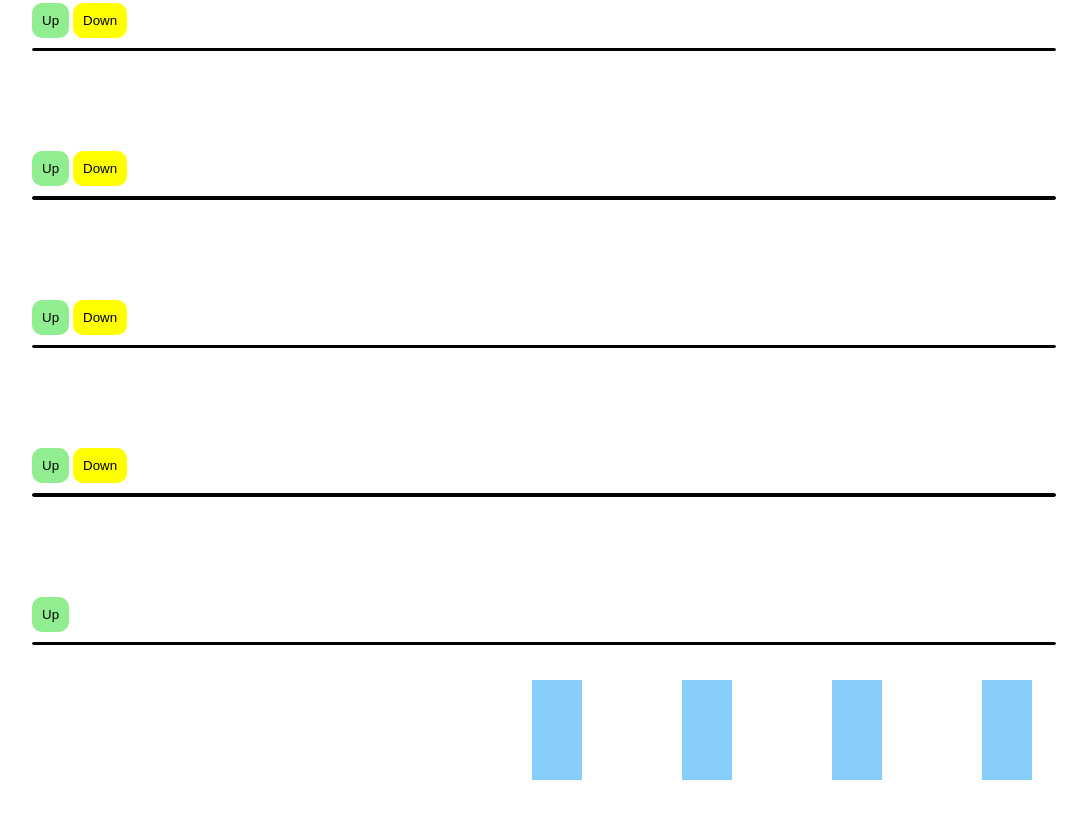
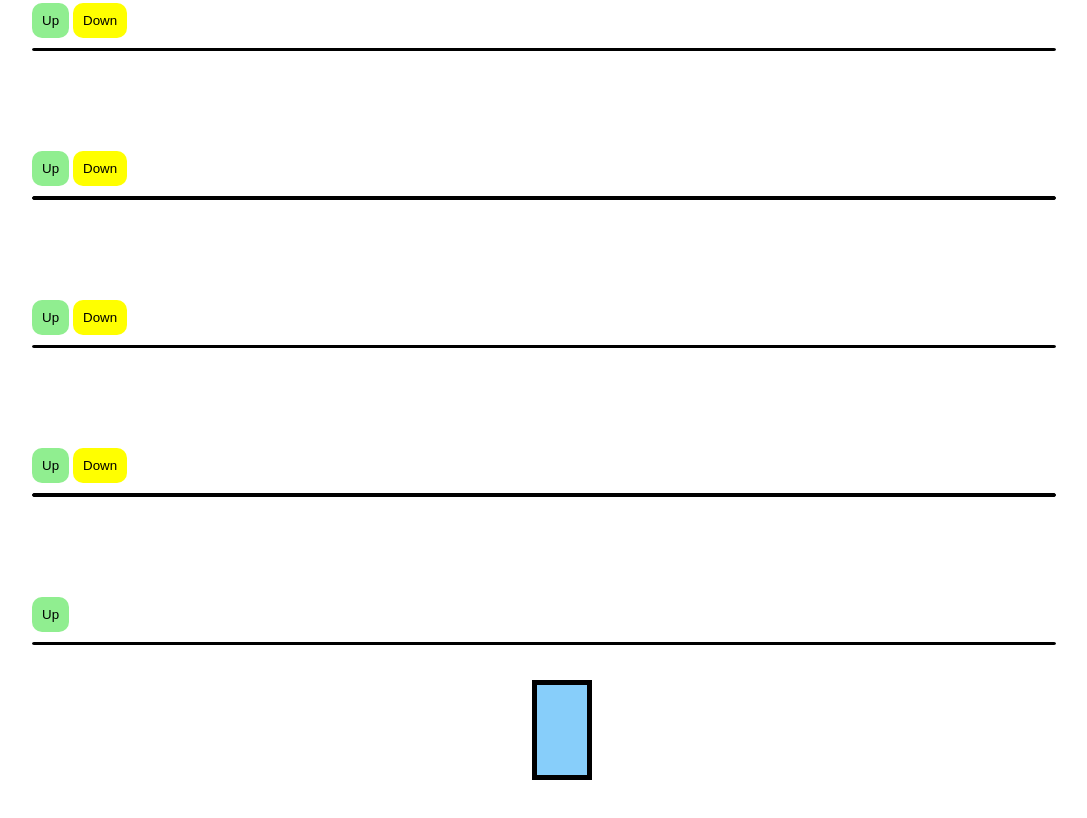
Before and after one commit to Aryan-9211/lift-simulation, a plain HTML site: page index.html in a window 1280 px wide. Shown: the part 1090-1908 px from the top of the page, without its empty margins (118-1205 px from the left). Drawn offline with Linux system fonts and the light colour scheme.

Commit message:
one lift

```diff
--- a/index.html
+++ b/index.html
@@ -15,9 +15,9 @@
 
     <div class="container">
         <div class="lift"></div>
-        <div class="lift2"></div>
+        <!-- <div class="lift2"></div>
         <div class="lift3"></div>
-        <div class="lift4"></div>
+        <div class="lift4"></div> -->
         <button class="btn1" id="floor1">Down</button>
         <hr class="hr1">
         <button class="btn2" id="floor2">Up</button>
--- a/index.js
+++ b/index.js
@@ -70,6 +70,9 @@
 //     document.querySelector(".lift").style.marginTop = "1270px";
 // })
 
+
+
+
 const lift = document.querySelector(".lift");
 const btn = document.querySelectorAll("button");
 
--- a/styles.css
+++ b/styles.css
@@ -219,13 +219,14 @@ hr {
 
 .lift {
     position: absolute;
-    width: 50px;
+    width: 60px;
     height: 100px;
     background-color: lightskyblue;
     z-index: 9999;
     margin-left: 500px;
     margin-top: 1420px;
     transition: all 2s linear;
+    border: 5px solid black;
 }
 
 .lift2 {
```
